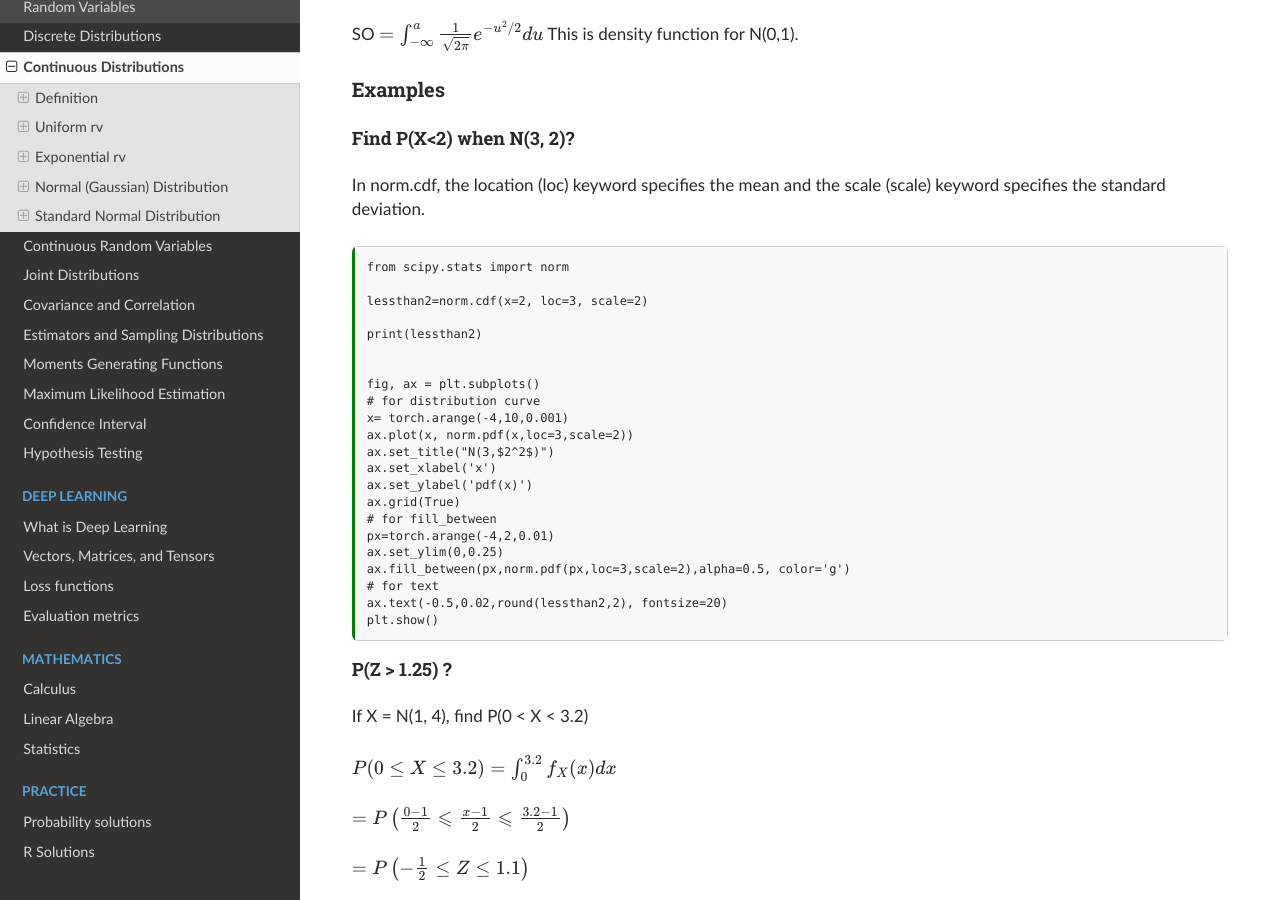
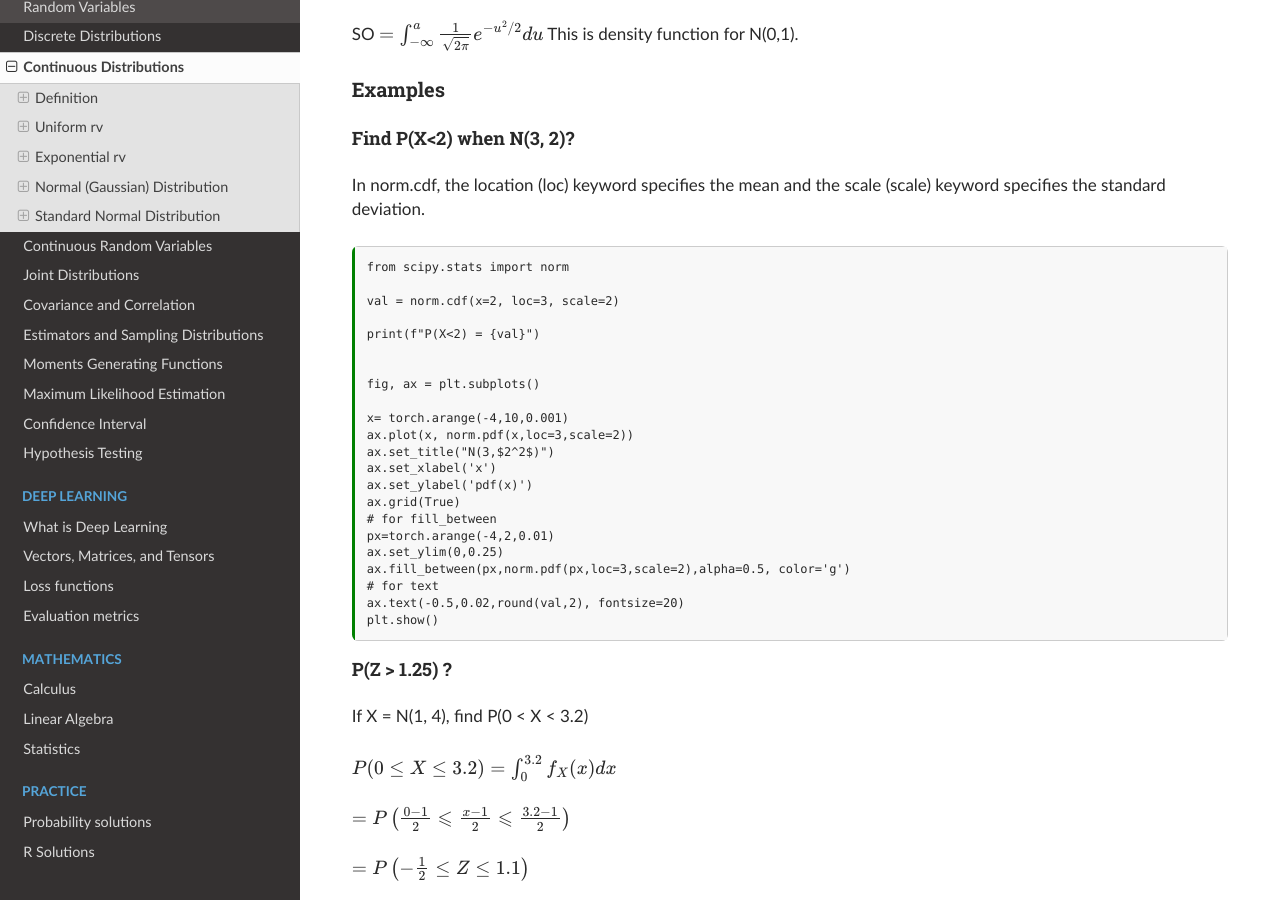
Before and after one commit to akkefa/ml-notes, a Sphinx documentation site: the page built from docs/probability/continuous_distributions.md, in a window 1280 px wide and 900 px high, scrolled down 12303 px. Built offline with Sphinx 7.4.7 and the Read the Docs theme 2.0.0, drawn with Linux system fonts in a browser that asks for light colours.

Commit message:
new changes

````diff
--- a/docs/probability/continuous_distributions.md
+++ b/docs/probability/continuous_distributions.md
@@ -490,13 +490,13 @@ standard deviation.
 ```{code-cell}
 from scipy.stats import norm
 
-lessthan2=norm.cdf(x=2, loc=3, scale=2)
+val = norm.cdf(x=2, loc=3, scale=2)
 
-print(lessthan2)
+print(f"P(X<2) = {val}")
 
 
 fig, ax = plt.subplots()
-# for distribution curve
+
 x= torch.arange(-4,10,0.001)
 ax.plot(x, norm.pdf(x,loc=3,scale=2))
 ax.set_title("N(3,$2^2$)")
@@ -508,7 +508,7 @@ px=torch.arange(-4,2,0.01)
 ax.set_ylim(0,0.25)
 ax.fill_between(px,norm.pdf(px,loc=3,scale=2),alpha=0.5, color='g')
 # for text
-ax.text(-0.5,0.02,round(lessthan2,2), fontsize=20)
+ax.text(-0.5,0.02,round(val,2), fontsize=20)
 plt.show()
 
 ```
````
